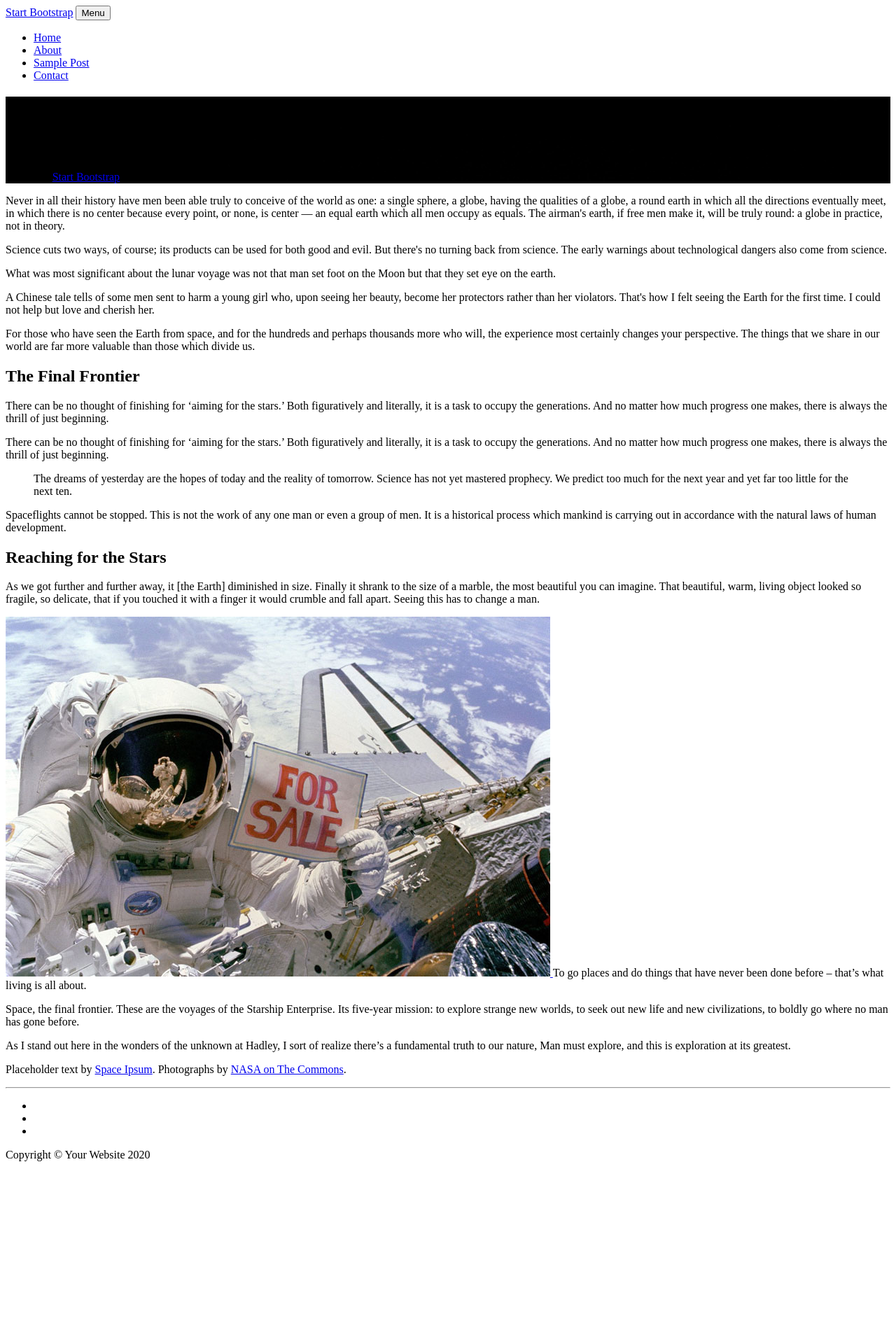
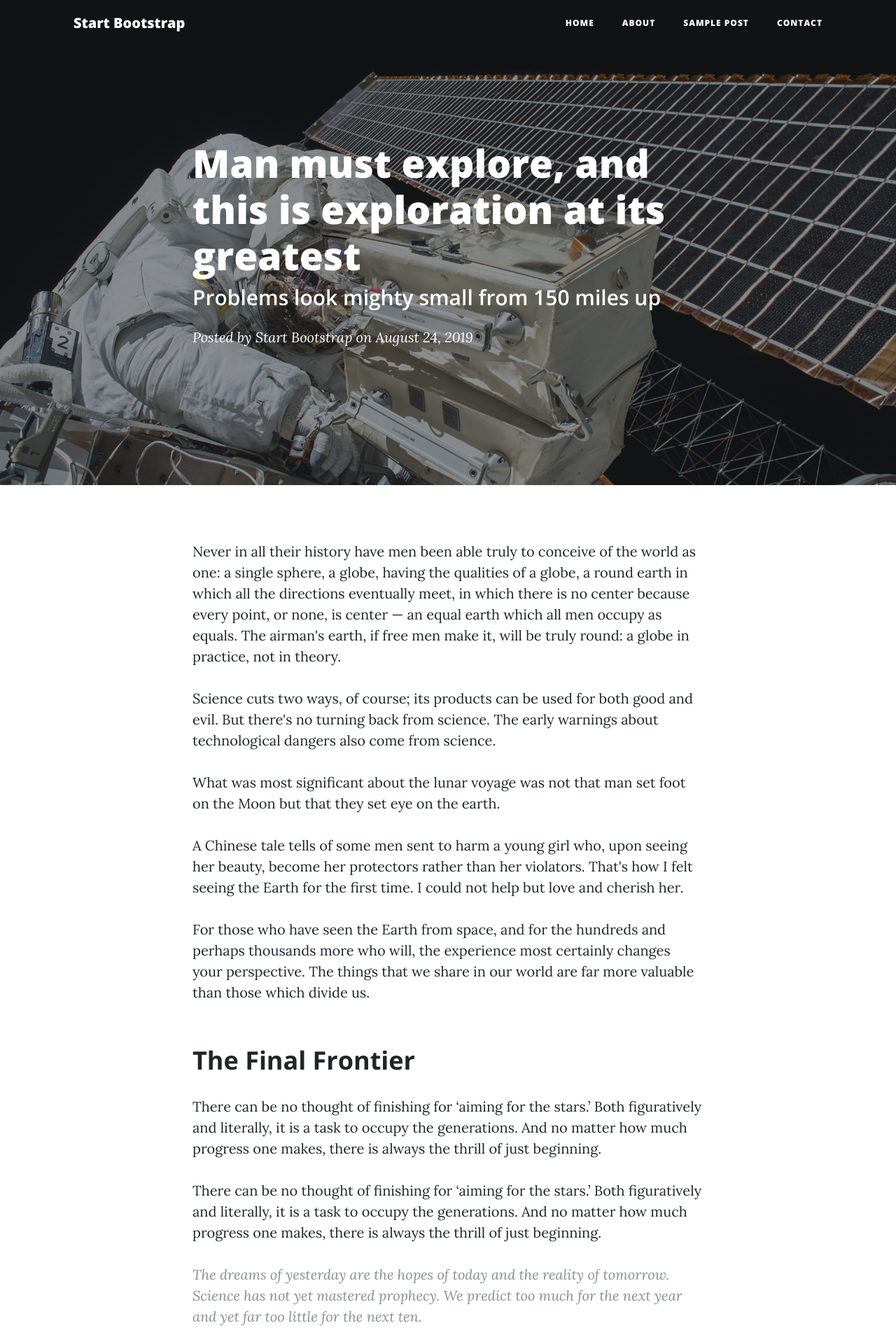
Before and after one commit to hirotera/wp_study, a WordPress theme: template single.php in a window 1280 px wide. Shown: the top 1920 px of the page at 70% size. Before the commit the page ends 1659 px from the top, so only its background shows below. Run offline with PHP 8.4 and a stand-in for WordPress, Linux system fonts and the light colour scheme; the site name, menu and one post (Sample post) are stand-ins, and other content is empty.

Commit message:
リンクのパス修正の

```diff
--- a/footer.php
+++ b/footer.php
@@ -1,6 +1,6 @@
-<script src="vendor/jquery/jquery.min.js"></script>
-<script src="vendor/bootstrap/js/bootstrap.bundle.min.js"></script>
+<script src="<?php echo get_template_directory_uri(); ?>vendor/jquery/jquery.min.js"></script>
+<script src="<?php echo get_template_directory_uri(); ?>vendor/bootstrap/js/bootstrap.bundle.min.js"></script>
 
 <!-- Custom scripts for this template -->
-<script src="js/clean-blog.min.js"></script>
+<script src="<?php echo get_template_directory_uri(); ?>"></script>
 <?php wp_footer() ?>
--- a/header.php
+++ b/header.php
@@ -1,19 +1,17 @@
   <meta charset="utf-8">
   <meta name="viewport" content="width=device-width, initial-scale=1, shrink-to-fit=no">
-  <meta name="description" content="">
-  <meta name="author" content="">
 
-  <title>Clean Blog - Start Bootstrap Theme</title>
+  <title><?php the_title(); ?></title>
 
   <!-- Bootstrap core CSS -->
-  <link href="http://mysite.local/wp-content/themes/myblog/vendor/bootstrap/css/bootstrap.min.css" rel="stylesheet">
+  <link href="<?php echo get_template_directory_uri(); ?>/vendor/bootstrap/css/bootstrap.min.css" rel="stylesheet">
 
   <!-- Custom fonts for this template -->
-  <link href="http://mysite.local/wp-content/themes/myblog/vendor/fontawesome-free/css/all.min.css" rel="stylesheet" type="text/css">
-  <link href="http://fonts.googleapis.com/css?family=Lora:400,700,400italic,700italic" rel="stylesheet" type="text/css">
-  <link href="http://fonts.googleapis.com/css?family=Open+Sans:300italic,400italic,600italic,700italic,800italic,400,300,600,700,800" rel="stylesheet" type="text/css">
+  <link href="<?php echo get_template_directory_uri(); ?>/vendor/fontawesome-free/css/all.min.css" rel="stylesheet" type="text/css">
+  <link href="//fonts.googleapis.com/css?family=Lora:400,700,400italic,700italic" rel="stylesheet" type="text/css">
+  <link href="//fonts.googleapis.com/css?family=Open+Sans:300italic,400italic,600italic,700italic,800italic,400,300,600,700,800" rel="stylesheet" type="text/css">
 
   <!-- Custom styles for this template -->
-  <link href="http://mysite.local/wp-content/themes/myblog/css/clean-blog.min.css" rel="stylesheet">
+  <link href="<?php echo get_template_directory_uri(); ?>/css/clean-blog.min.css" rel="stylesheet">
 
   <?php wp_head() ?>
--- a/single.php
+++ b/single.php
@@ -2,7 +2,7 @@
 <html lang="en">
 
 <head>
-
+<?php get_header(); ?>
 
 </head>
 
@@ -138,12 +138,7 @@
     </div>
   </footer>
 
-  <!-- Bootstrap core JavaScript -->
-  <script src="vendor/jquery/jquery.min.js"></script>
-  <script src="vendor/bootstrap/js/bootstrap.bundle.min.js"></script>
-
-  <!-- Custom scripts for this template -->
-  <script src="js/clean-blog.min.js"></script>
+  <?php get_footer();  ?>
 
 </body>
 
```
